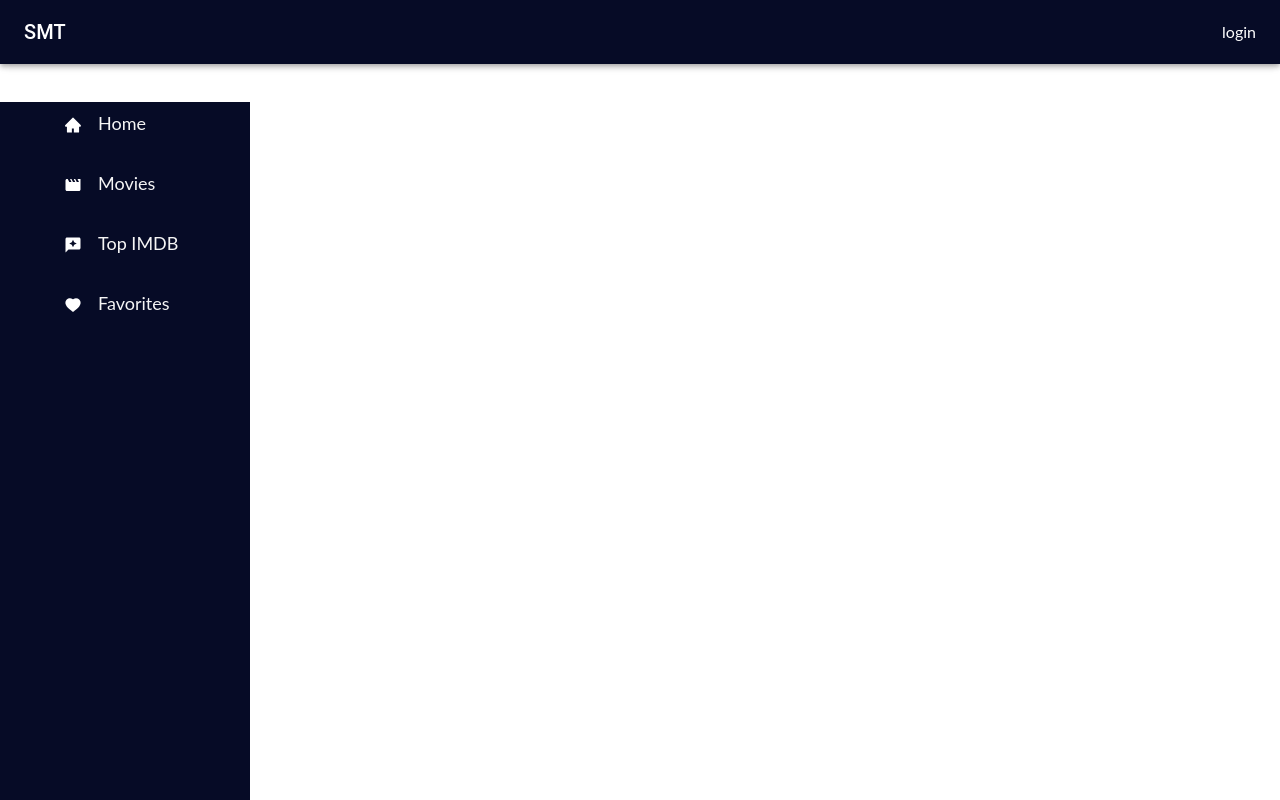
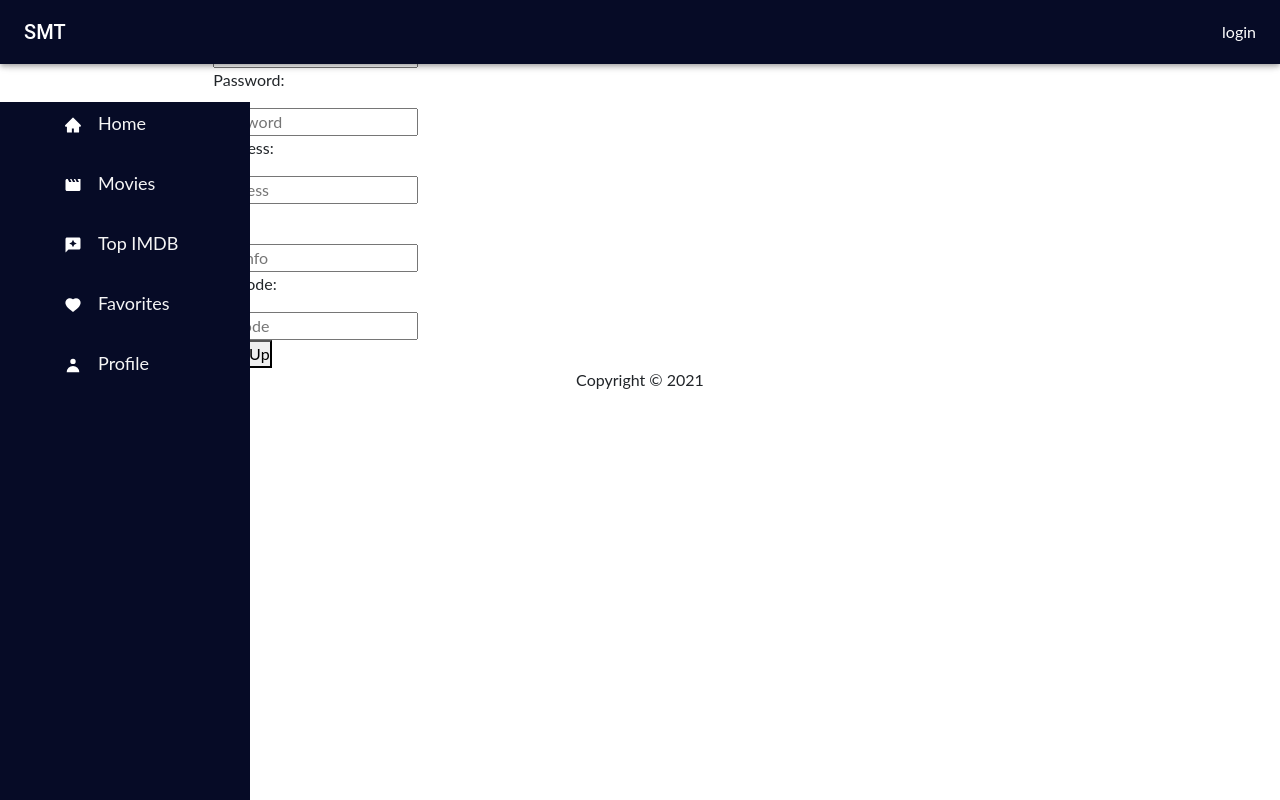
Before and after one commit to Drejse/Dat3Semester-projekt, a React (Create React App) app: page /signup in a window 1280 px wide. Built offline with nearby package versions, Linux system fonts and the light colour scheme.

Commit message:
sign up funct

```diff
--- a/src/App.js
+++ b/src/App.js
@@ -19,6 +19,8 @@ import {
 } from "react-router-dom";
 import Favorites from "./components/Favorites";
 import Movies from "./components/Movies";
+import Profile from "./components/Profile";
+import SignUp from "./components/SignUp";
 
 function App() {
   const [loggedIn, setLoggedIn] = useState(false);
@@ -48,6 +50,8 @@ function App() {
           <Route path="/movies" component={Movies} />
           <Route path="/favorites" exact component={Favorites} />
           <Route path="/topidbm" exact component={TopIdbm} />
+          <Route path="/profile" exact component={Profile} />
+          <Route path="/signup" exact component={SignUp} />
         </Grid>
         </Grid>
 
--- a/src/Facades/UserFacade.jsx
+++ b/src/Facades/UserFacade.jsx
@@ -7,6 +7,13 @@ function addArrangement(body) {
   return fetch(URL + "/api/user/addarrangement", options)
   .then(res => handleHttpErrors);
 }
+
+function createUser(body) {
+  const options = makeOptions("POST", body);
+  return fetch(URL + "/adduser", options)
+  .then(res => handleHttpErrors);
+}
+
 
 function makeOptions(method, body) {
   var opts = {
@@ -31,7 +38,8 @@ function handleHttpErrors(res) {
 
 
 const userFacade = {
-  addArrangement
+  addArrangement,
+  createUser
 }
 
 export default userFacade;
--- a/src/components/AddArrangement.js
+++ b/src/components/AddArrangement.js
@@ -1,8 +1,7 @@
 import { useState } from "react";
 import apiFacade from "../Facades/apiFacade";
 import userFacade from "../Facades/UserFacade";
-import SERVER_URL from "../constant";
-const URL = SERVER_URL;
+
 
 const AddArrangement = (props) => {
 
--- /dev/null
+++ b/src/components/CreateUser.jsx
@@ -0,0 +1,24 @@
+import { useState } from "react";
+import apiFacade from "../Facades/apiFacade";
+import userFacade from "../Facades/UserFacade";
+
+const CreateUser = (props) => {
+
+    const [body] = useState(props)
+
+    const handelSubmit = (e) => {
+        e.preventDefault();
+
+        userFacade.createUser(body);
+    }
+
+    return (
+        <div className="createUser">
+            <form onSubmit={handelSubmit}>
+                <button type="submit">Sign Up</button>
+            </form>
+        </div>
+    )
+}
+
+export default CreateUser;
--- a/src/components/Home.jsx
+++ b/src/components/Home.jsx
@@ -6,7 +6,7 @@ export const Home = (props) => {
       {props.user && (
         <div className="home">
           <h4>Welcome {props.user.username}</h4>
-          <p>Roles:</p>
+          <p>Roles: {props.user.role}</p>
           <ul></ul>
         </div>
       )}
--- a/src/components/Login.jsx
+++ b/src/components/Login.jsx
@@ -1,7 +1,8 @@
 import { useState } from "react";
-import { useLocation } from "react-router-dom";
+import { useLocation, useHistory } from "react-router-dom";
 import { Form, Button } from "react-bootstrap";
 import apiFacade from "../Facades/apiFacade";
+
 
 export default function LogIn(props) {
   const init = { username: "", password: "" };
@@ -26,6 +27,12 @@ export default function LogIn(props) {
         setLoginCredentials(init);
       });
   };
+
+  let history = useHistory();
+
+  function navSignUp() {
+    history.push("/signup");
+  }
 
   /*    const login = (user, pass) => {apiFacade.login(user,pass)
       .then(res =>setLoggedIn(true));}
@@ -67,6 +74,9 @@ export default function LogIn(props) {
         <Button variant="primary" onClick={performLogin}>
           Login
         </Button>
+        <Button variant="primary" onClick={navSignUp}>
+          Sign Up
+        </Button>
       </Form>
     </div>
   );
--- /dev/null
+++ b/src/components/Profile.jsx
@@ -0,0 +1,11 @@
+import React from "react";
+
+const Profile = () => {
+  return (
+    <div className="profile">
+      <h1 style={{ color: "black" }}>Hej Bruger</h1>
+    </div>
+  );
+};
+
+export default Profile;
--- a/src/components/Sidebar/SidebarData.jsx
+++ b/src/components/Sidebar/SidebarData.jsx
@@ -1,6 +1,7 @@
 import React from "react";
 import * as AiIcons from "react-icons/ai";
 import * as MdIcons from "react-icons/md";
+import * as HIIcons from "react-icons/hi";
 export const SidebarData = [
   {
     title: "Home",
@@ -27,4 +28,11 @@ export const SidebarData = [
     icon: <AiIcons.AiFillHeart />,
     cName: "nav-text",
   },
+
+  {
+    title: "Profile",
+    path: "/profile",
+    icon: <HIIcons.HiUser />,
+    cName: "nav-text",
+  },
 ];
--- /dev/null
+++ b/src/components/SignUp.jsx
@@ -0,0 +1,71 @@
+import { useState } from "react";
+import CreateUser from "./CreateUser";
+
+export const SignUp = () => {
+
+    const initialValue = {
+        userName: "",
+        userPass: "",
+        userAddress: "",
+        userCity: "",
+        userZip: ""
+    }
+
+    const [signup, setSignup] = useState(initialValue);
+
+    const handleChange = (event) => {
+        const target = event.target;
+        const value = target.value;
+        const name = target.name;
+        setSignup({ ...signup, [name]: value });
+    }
+
+    return (
+        <>
+            <div className="signup">
+
+                <form onChange={handleChange}>
+
+                    <p>Username:</p>
+                    <input
+                    name="userName"
+                    value={signup.userName}
+                    placeholder="username"></input>
+
+                    <br/>
+                    <p>Password:</p>
+                    <input
+                    name="userPass"
+                    value={signup.userPass}
+                    placeholder="password"></input>
+
+                    <br/>
+                    <p>Address:</p>
+                    <input
+                    name="userAddress"
+                    value={signup.userAddress}
+                    placeholder="address"></input>
+
+                    <br/>
+                    <p>City:</p>
+                    <input
+                    name="userCity"
+                    value={signup.userCity}
+                    placeholder="cityInfo"></input>
+
+                    <br/>
+                    <p>ZipCode:</p>
+                    <input
+                    name="userZip"
+                    value={signup.userZip}
+                    placeholder="zipcode"></input>
+
+                    <br/>
+                    <CreateUser signup={signup} />
+                </form>
+            </div>
+        </>
+    )
+}
+
+export default SignUp
```
